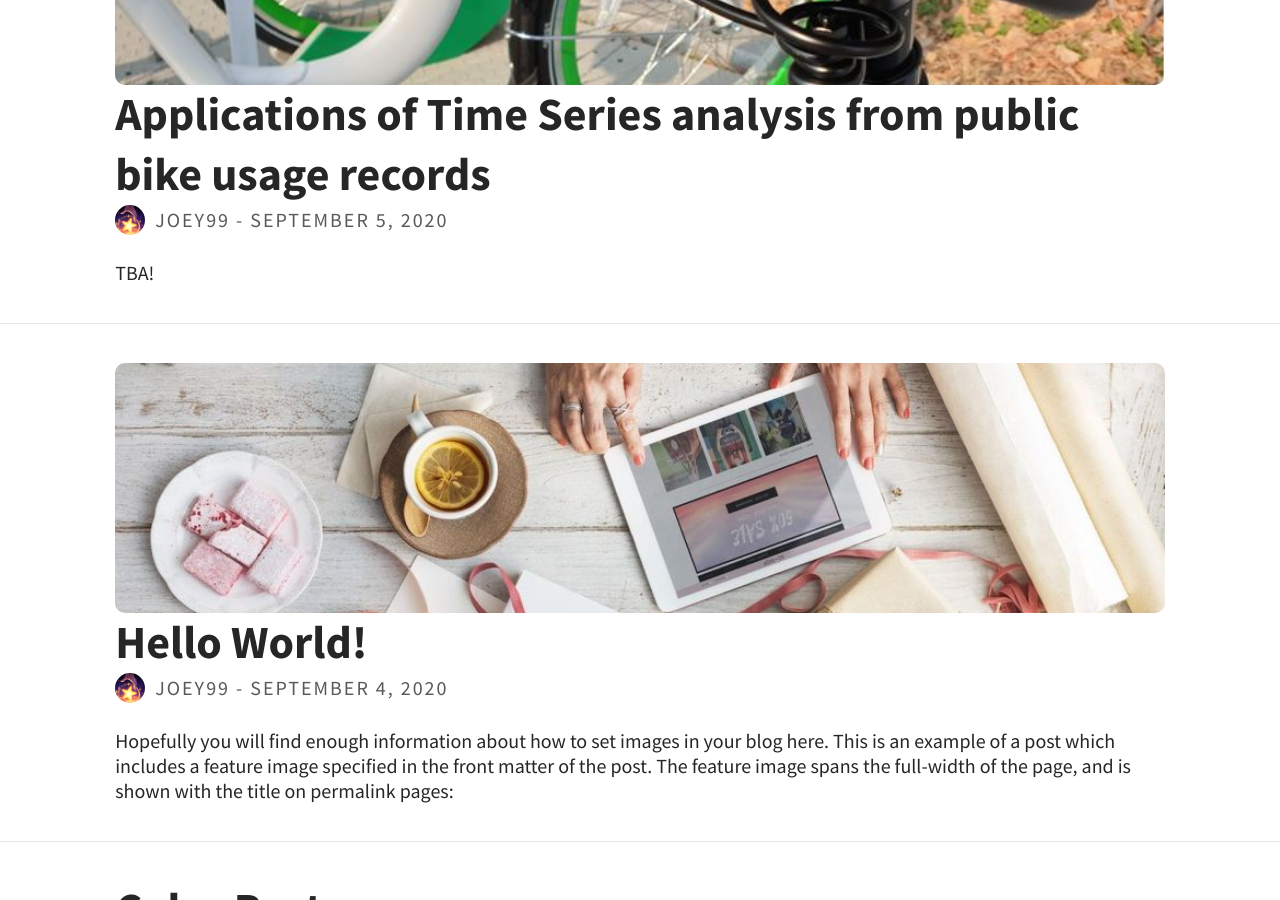
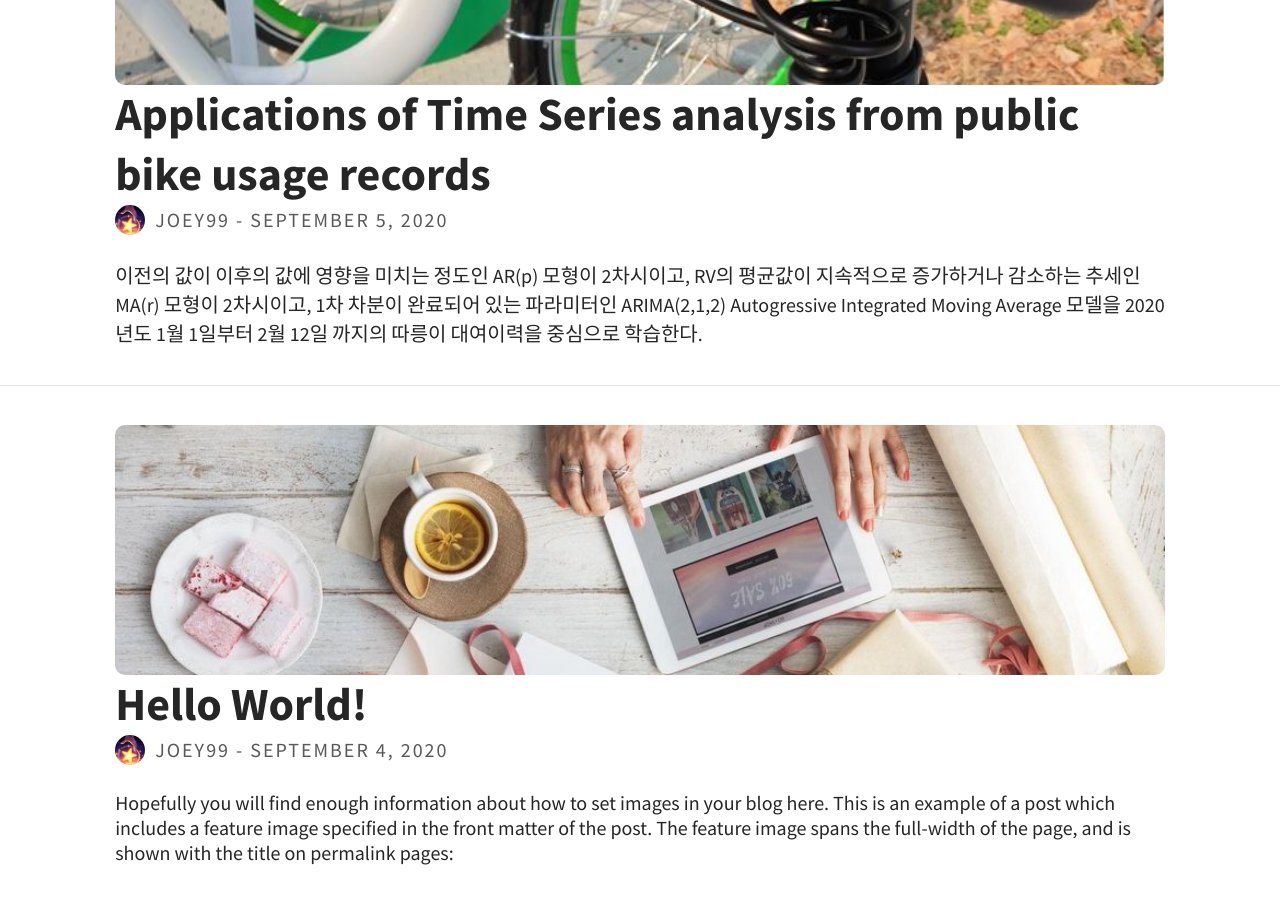
Before and after one commit to joyhyun99/joyhyun99.github.io, a Jekyll site: the page built from index.html, in a window 1280 px wide and 900 px high, scrolled down 484 px. Built offline with Jekyll 4.4.1, drawn with Linux system fonts in a browser that asks for light colours; the list of posts is cut into pages by our own code.

Commit message:
Update 2020-09-05-Time-Series.md

```diff
--- a/_posts/2020-09-05-Time-Series.md
+++ b/_posts/2020-09-05-Time-Series.md
@@ -1,23 +1,21 @@
 ---
 layout: post
 title: Applications of Time Series analysis from public bike usage records
-feature-img: "assets/img/bike.jpg"
+feature-img: assets/img/pexels/triangular.jpeg
 thumbnail: "assets/img/bike.jpg"
 tags: [beginning]
 author: joey99
 excerpt_separator: <!--more-->
 ---
-TBA!
+이전의 값이 이후의 값에 영향을 미치는 정도인 AR(p) 모형이 2차시이고, RV의 평균값이 지속적으로 증가하거나 감소하는 추세인 MA(r) 모형이 2차시이고, 1차 차분이 완료되어 있는 파라미터인 ARIMA(2,1,2) Autogressive Integrated Moving Average 모델을 2020년도 1월 1일부터 2월 12일 까지의 따릉이 대여이력을 중심으로 학습한다.
 
 <!--more-->
 
-{% include aligner.html images="2020-09-24-ARIMA-model-10_2.png" %}
+## Preprocessing <!--more-->
+* TOC
+{:toc}
 
-{% include aligner.html images="pexels/book-glass.jpeg,triangle.png" %}
-
-{% include aligner.html images="2020-09-24-ARIMA-model_12_1.png" %}
-
-<p> "2020년도 1월 1일부터 2월 12일 까지의 따릉이 대여이력을 중심으로 구축" </p>
+데이터전처리 단계를 통해 결측치를 처리하고 분석이 가능한 상태로 데이터를 변모시킨다. 자전거의 이용거리와 이용시간을 나누어 평균 이동속도를 산출하고, 자전거번호만을 입력해 원하는 자료를 찾을 수 있도록 앞의 영어를 없애 간단화했으며 대여일시 피처를 시계열 피처로 변환한 다음, 인덱스로 지정한다.
 
 {% highlight ruby %}
 {% raw %}
@@ -37,6 +35,9 @@ TBA!
 
 ![model.head]({{ "/assets/img/2020-09-24-ARIMA-model-head(5).PNG" | relative_url }})
 
+## Time-series analysis
+Yt = α1Yt-1 + α2Yt-2 + β1εt-1 + β2εt-2 + εt 학습 데이터의 예측 결과와 실제 데이터를 비교한 그래프와 잔차의 변동을 시각화한 그래프를 첨부하였다.
+
 {% highlight ruby %}
 {% raw %}
 {% print("%d num bike's average velocity is %.2f (m/m)" %(int(bike_number), bike_train_speed)) %}
@@ -46,7 +47,10 @@ TBA!
 {% endraw %}
 {% endhighlight %}
 
-![model.result]({{ "/assets/img/2020-09-24-ARIMA-model-result.PNG" | relative_url }})
+{% include aligner.html images="2020-09-24-ARIMA-model-10_2.png" %}
+
+## Time-series regression + prediction
+학습 데이터를 통해 학습한 모델이 예측한 예측 데이터를 산출하고, 좀 전에 따로 구비해두었던 테스트 데이터와 상호비교하여 모델의 정확성을 확인하였다. 이로써 시계열데이터를 변수로 넣으면 자전거의 평균속도가 산출되는 ARIMA 모델이 학습되었고, 데이터의 시간을 벗어난 다른 시간대의 자전거의 평균속도를 구할 수 있게 되었다. 그래프는 모델이 예상한 최소, 최대, 그리고 평균 속도 그래프와 테스트 데이터를 시각적으로 비교하였고 마지막으로 추정 값 혹은 모델이 예측한 값과 실제 환경에서 관찰되는 값의 차이를 다룬 평균 제곱근 편차의 값을 산출하여 모델의 정확성을 측정하였다.
 
 {% highlight ruby %}
 {% raw %}
@@ -65,3 +72,5 @@ TBA!
 {% model's rmse is 55.91. %}
 {% endraw %}
 {% endhighlight %}
+
+{% include aligner.html images="2020-09-24-ARIMA-model_12_1.png" %}
```
Also changed, not shown: other parts of _posts/2020-09-05-Time-Series.md (+3 -0 lines).
